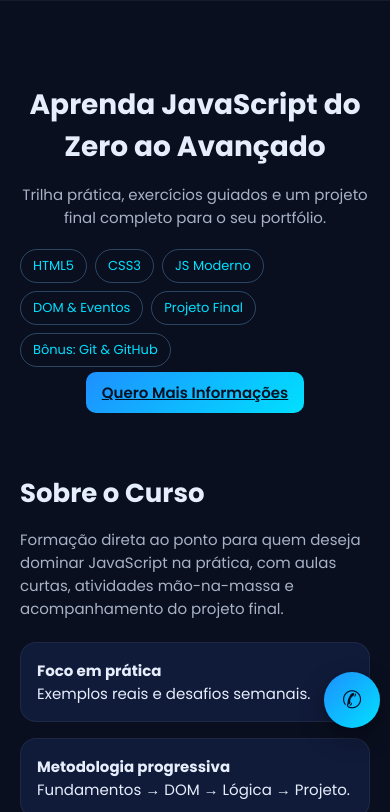
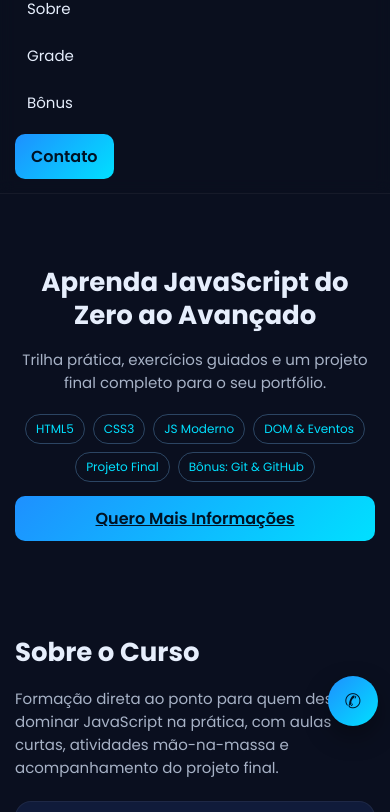
Before and after one commit to HLSOLUTIONS360/site-curso-js, a plain HTML site: page index.html in a window 390 px wide. Shown: the part 106-918 px from the top of the page. Drawn offline with Linux system fonts and the light colour scheme.

Commit message:
Atualização versão final do layout

```diff
--- a/index.html
+++ b/index.html
@@ -78,6 +78,114 @@
   .fab {
     right: 10px;
     bottom: 10px;
+  }
+}
+
+
+/* === AJUSTE COMPLETO PARA VISUALIZAÇÃO EM CELULAR (portrait) === */
+@media (max-width: 600px) {
+  /* Layout geral */
+  body {
+    font-size: 15px;
+    padding: 0;
+    margin: 0;
+  }
+
+  /* Cabeçalho e navegação */
+  nav {
+    flex-direction: column;
+    align-items: flex-start;
+    padding: 10px 15px;
+  }
+
+  nav a {
+    display: block;
+    margin: 4px 0;
+    padding: 10px 12px;
+    width: 100%;
+  }
+
+  .brand {
+    flex-direction: column;
+    align-items: flex-start;
+    text-align: left;
+    width: 100%;
+    margin-bottom: 10px;
+  }
+
+  /* Hero section */
+  .hero {
+    grid-template-columns: 1fr;
+    text-align: center;
+    padding: 10px 15px;
+  }
+
+  .hero h1 {
+    font-size: 26px;
+    line-height: 1.3;
+  }
+
+  .hero p {
+    font-size: 15px;
+    margin-bottom: 20px;
+  }
+
+  .badges {
+    justify-content: center;
+  }
+
+  .badge {
+    font-size: 12px;
+    padding: 5px 10px;
+  }
+
+  .btn {
+    display: block;
+    width: 100%;
+    text-align: center;
+    margin-top: 10px;
+    font-size: 16px;
+  }
+
+  /* Seções */
+  section {
+    padding: 10px 15px;
+  }
+
+  .cards {
+    grid-template-columns: 1fr;
+  }
+
+  .accordion .acc-head {
+    font-size: 15px;
+    padding: 14px;
+  }
+
+  .acc-body-inner ul {
+    padding-left: 18px;
+  }
+
+  /* Rodapé */
+  footer {
+    font-size: 13px;
+    line-height: 1.5;
+  }
+
+  /* Botão flutuante */
+  .fab {
+    right: 12px;
+    bottom: 12px;
+  }
+
+  .fab-btn {
+    width: 50px;
+    height: 50px;
+    font-size: 20px;
+  }
+
+  .fab-menu a {
+    font-size: 14px;
+    padding: 8px 10px;
   }
 }
 
```
